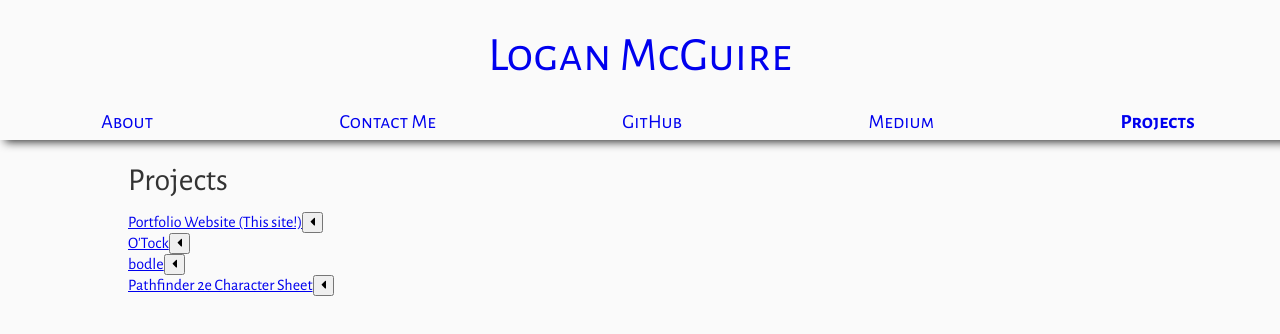
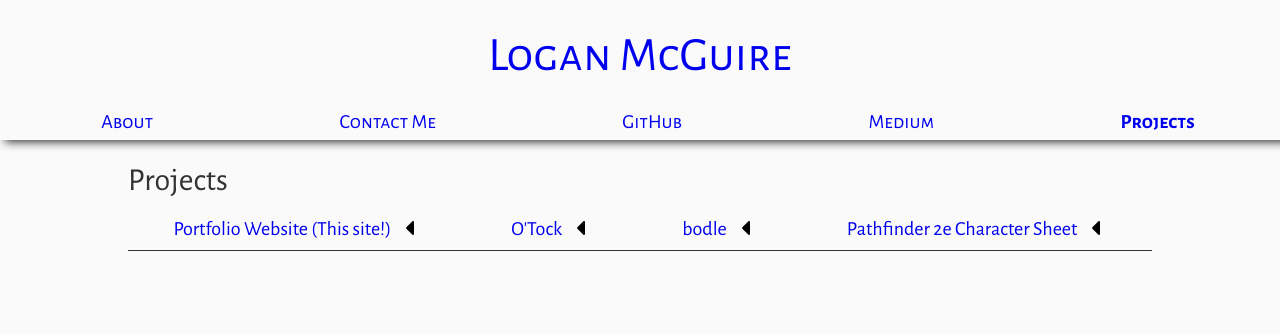
Before and after one commit to Zietieflr/portfolio-website, a React (Create React App) app: page /projects in a window 1280 px wide. Shown: the top 334 px of the page. Built offline with nearby package versions, Linux system fonts and the light colour scheme.

Commit message:
Reorganize project page. Add styling. Render project links. Bold active project links.

```diff
--- a/src/App.css
+++ b/src/App.css
@@ -62,16 +62,19 @@ h6 {
   width: inherit;
 }
 
-.primaryNav > ul > li > a {
+.primaryNav > ul > li > a,
+.project-nav > ul > li > a {
   text-decoration: none;
   font-size: 1.25rem;
 }
 
-.primaryNav > ul > li > a:visited {
+.primaryNav > ul > li > a:visited,
+.project-nav > ul > li > a:visited {
   color: hsl(0, 0%, 20%);
 }
 
-.primaryNav > ul > li > .active {
+.primaryNav > ul > li > .active,
+.project-nav > ul > li > .active {
   font-weight: 700;
 }
 
@@ -106,7 +109,7 @@ div.contrib-legend {
   margin-left: 1rem;
   margin-bottom: 2rem;
   padding: 1rem;
-  box-shadow: 0px 0px 10px -2px hsl(0, 0%, 70%);
+  box-shadow: 0px 0px 10px -3px hsl(0, 0%, 70%);
   border-radius: 6px;
   /* Widget auto-loads a min-height of 175px, even when set to responsive.
   I chose to override with a highly specific tag rather than adding more
@@ -120,6 +123,28 @@ div.contrib-legend {
 
 .project-item {
   padding: .75rem;
-  box-shadow: 0px 0px 10px -2px hsl(0, 0%, 70%);
+  box-shadow: 0px 0px 10px -6px hsl(0, 0%, 70%);
   border-radius: 6px;
 }
+
+.project-nav > ul {
+  width: 100%;
+  display: inline-flex;
+  justify-content: space-around;
+  font-size: 1rem;
+  padding-bottom: .5rem;
+  margin-bottom: 1.5rem;
+  border-bottom: 1px solid hsl(0, 0%, 20%);
+}
+
+.more-info {
+  border: none;
+  background-color: hsl(0, 0%, 98%);
+  font-size: 1.5rem;
+  margin-left: .5rem;
+  transform: translateY(2px);
+}
+
+.dividers {
+  transform: scaleY(2rem);
+}
--- a/src/components/Project.js
+++ b/src/components/Project.js
@@ -1,4 +1,7 @@
 import React from "react";
+
+import ProjectLinks from "./ProjectLinks"
+
 import { useWindowDimensions } from "../hooks/useWindDimensions";
 
 export default function Project(props) {
@@ -30,11 +33,19 @@ export default function Project(props) {
       ></iframe>
       : null;
   }
+
+  function renderLinks() {
+    return Object.entries(links).map(link => {
+      return <ProjectLinks key={link[0]} link={link[1]} text={link[0]} />
+    })
+  }
+
   return (
     <>
       <h4>{name}</h4>
       <h5>{descriptionShort}</h5>
       {renderVideo()}
+      {renderLinks()}
       <p>{descriptionLong}</p>
     </>
   )
--- /dev/null
+++ b/src/components/ProjectLinks.js
@@ -0,0 +1,19 @@
+import React from "react";
+import { FontAwesomeIcon } from "@fortawesome/react-fontawesome";
+import { faExternalLinkAlt } from "@fortawesome/free-solid-svg-icons";
+
+export default function ProjectLinks(props) {
+  const { link, text } = props;
+
+  function capitalizeText(text) {
+    return text.charAt(0).toUpperCase() + text.slice(1)
+  }
+  return (
+    <h6>
+      <a href={link}>
+        {capitalizeText(text)}
+        <FontAwesomeIcon icon={faExternalLinkAlt} />
+      </a>
+    </h6>
+  )
+}
--- a/src/components/ProjectNavigation.js
+++ b/src/components/ProjectNavigation.js
@@ -1,7 +1,7 @@
 import React, { useState } from "react";
-import { Link } from "react-router-dom";
+import { NavLink } from "react-router-dom";
 import { FontAwesomeIcon } from "@fortawesome/react-fontawesome";
-import { faCaretLeft, faCaretDown } from "@fortawesome/free-solid-svg-icons"
+import { faCaretLeft, faCaretDown } from "@fortawesome/free-solid-svg-icons";
 
 export default function ProjectNavigation(props) {
   const { key, name, descriptionShort } = props.project;
@@ -12,16 +12,21 @@ export default function ProjectNavigation(props) {
     return <p>{descriptionShort}</p>
   }
   return(
-    <li className="projectNav">
-      <Link to={"/projects/" + key}>
+    <>
+      <li>
+        <NavLink to={"/projects/" + key}>
           {name}
-      </Link>
-      <button onClick={() => setRenderDescription(!renderDescription)}>
+        </NavLink>
+        <button
+          onClick={() => setRenderDescription(!renderDescription)}
+          className="more-info"
+        >
           <FontAwesomeIcon
             icon={ renderDescription ? faCaretDown : faCaretLeft }
           />
         </button>
         { renderDescription ? showDescription() : null }
       </li>
+    </>
   )
 }
--- a/src/components/Projects.js
+++ b/src/components/Projects.js
@@ -3,13 +3,15 @@ import { Route } from "react-router-dom"
 
 import Project from "./Project"
 import ProjectNavigation from "./ProjectNavigation";
-import projects from "../helpers/projects"
+import projects from "../helpers/projects";
 
 export default function Projects(props){
   const renderProjects = () => {
     return projects().map(project => {
       const key = project["key"]
-      return <ProjectNavigation key={key} project={project} />
+      return (
+          <ProjectNavigation key={key} project={project} />
+      )
     })
   }
 
@@ -22,8 +24,8 @@ export default function Projects(props){
       <h3>Projects</h3>
         <Route path="/projects" render={() => {
           return (
-            <nav className="projectNav">
-              <ul className="projectNav">
+            <nav className="project-nav">
+              <ul>
                 {renderProjects()}
               </ul>
             </nav>
--- a/src/helpers/projects.js
+++ b/src/helpers/projects.js
@@ -8,7 +8,7 @@ projectsArray.push({
   key: "portfolio",
   name: "Portfolio Website (This site!)",
   links: {
-    github: "https://github.com/Zietieflr/portfolio-website",
+    gitHub: "https://github.com/Zietieflr/portfolio-website",
     // video: "",
     // website: "",
   },
@@ -20,7 +20,7 @@ projectsArray.push({
   key: "o-tock",
   name: "O'Tock",
   links: {
-    github: "https://github.com/Zietieflr/project-mod5-frontend",
+    gitHub: "https://github.com/Zietieflr/project-mod5-frontend",
     video: "https://www.youtube.com/embed/g8NV0A0ktT0",
     website: "https://o-tock.web.app/",
   },
@@ -32,7 +32,7 @@ projectsArray.push({
   key: "bodle",
   name: "bodle",
   links: {
-    github: "https://github.com/Zietieflr/Project-Mod3-Frontend",
+    gitHub: "https://github.com/Zietieflr/Project-Mod3-Frontend",
     video: "https://youtu.be/RIta49j5Eus",
     // website: "abc",
   },
@@ -44,7 +44,7 @@ projectsArray.push({
   key: "2eSheet",
   name: "Pathfinder 2e Character Sheet",
   links: {
-    github: "https://github.com/Zietieflr/project-week-frontend-Mod4",
+    gitHub: "https://github.com/Zietieflr/project-week-frontend-Mod4",
     video: "https://youtu.be/wsU3MPdfwTo",
     // website: "abc",
   },
--- a/src/index.css
+++ b/src/index.css
@@ -1,4 +1,4 @@
-@import url('https://fonts.googleapis.com/css2?family=Alegreya+Sans:wght@300;400;500&display=swap');
+@import url('https://fonts.googleapis.com/css2?family=Alegreya+Sans:wght@300;400;500;700&display=swap');
 
 body {
   margin: 0;
```
Lines whose indentation alone changed are shown as unchanged.
